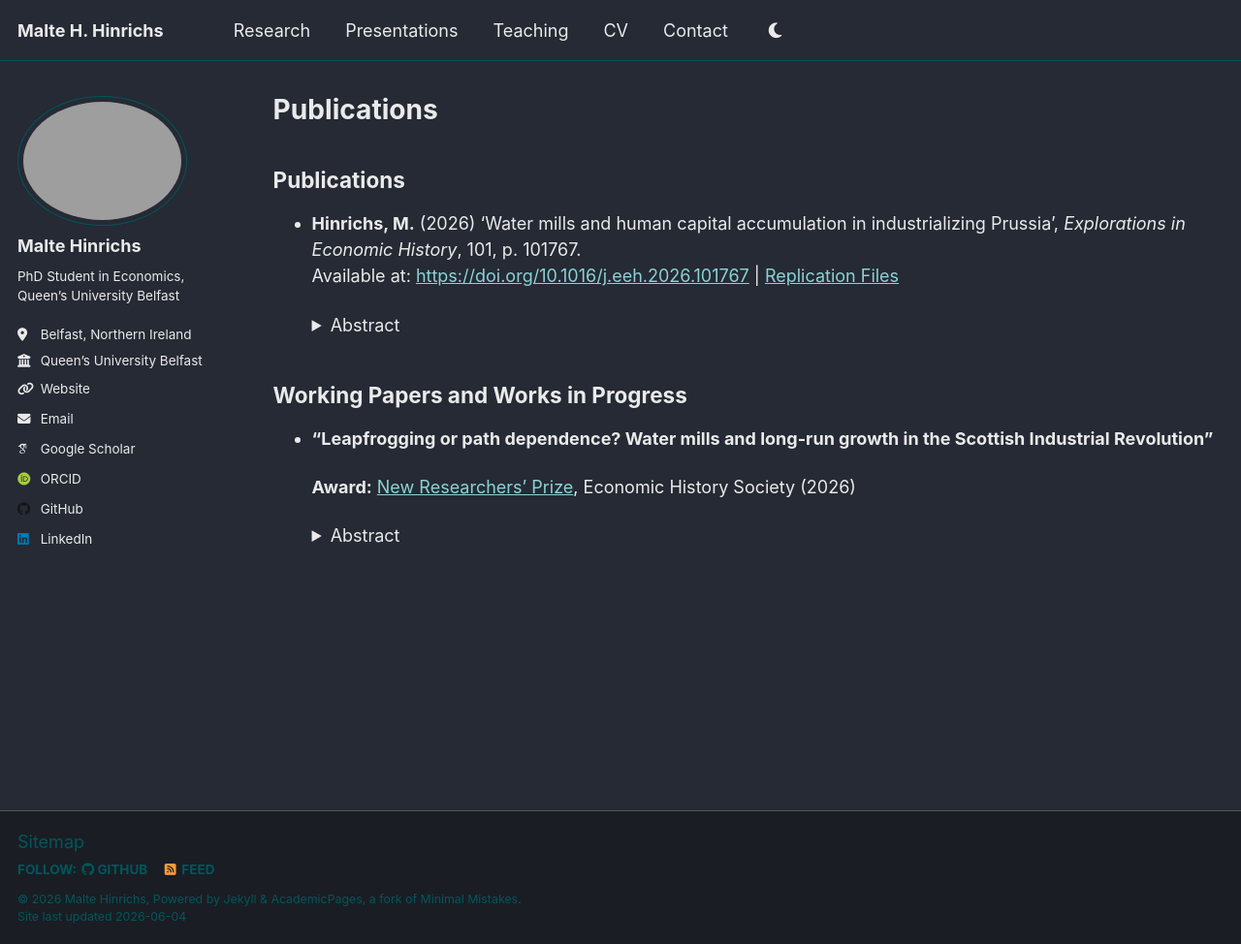
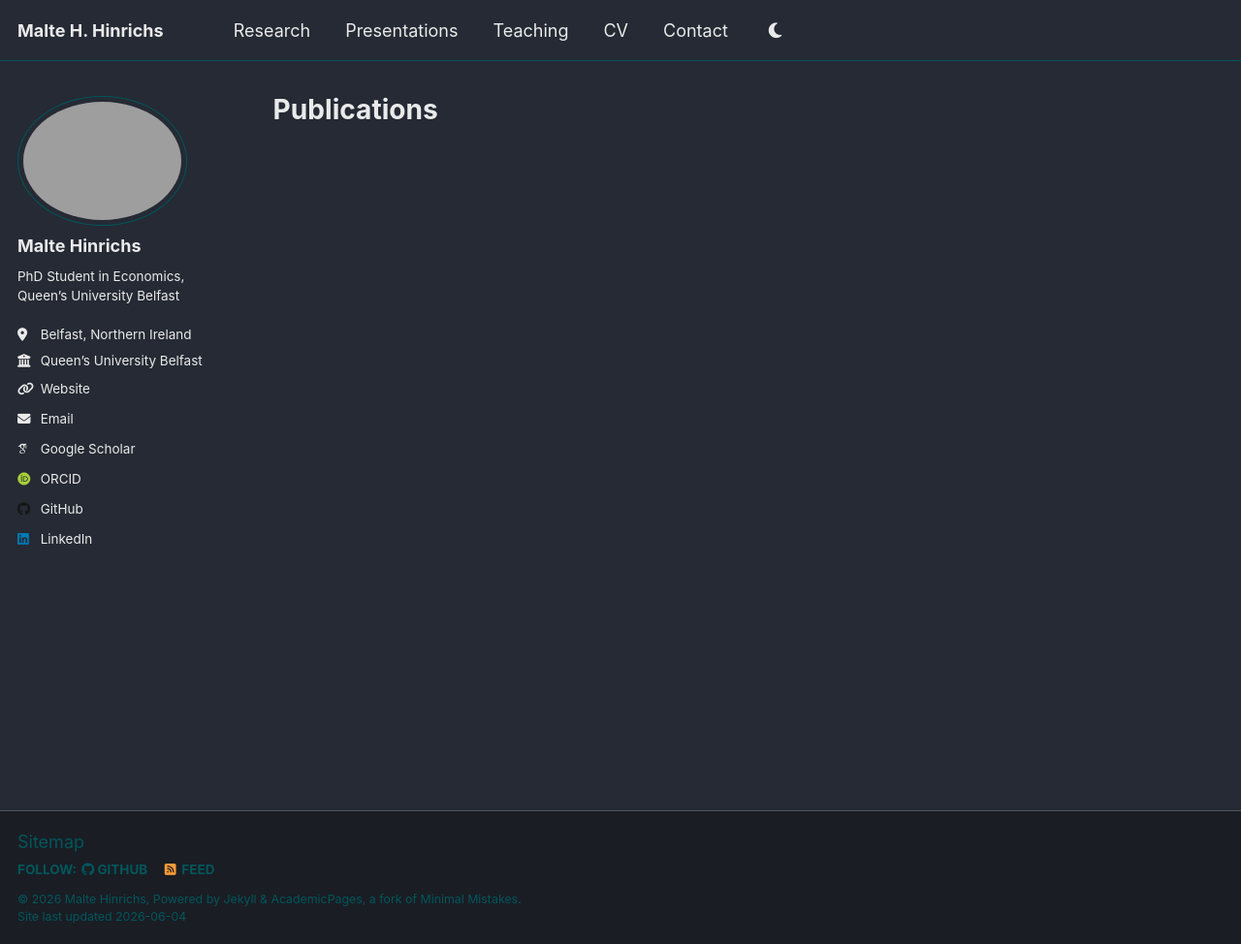
Before and after one commit to maltehhinrichs/maltehhinrichs.github.io, a Jekyll site: the page built from _pages/publications.md, in a window 1280 px wide and 974 px high. Shown: the whole window at 97% size. Built offline with Jekyll 4.4.1, drawn with Linux system fonts in a browser that asks for light colours; some web fonts are replaced; a script that is not in the unit is left out.

Commit message:
Delete publications and working papers from publications.md
Removed publications and working papers sections from the markdown file.

```diff
--- a/_pages/publications.md
+++ b/_pages/publications.md
@@ -4,24 +4,3 @@ title: "Publications"
 permalink: /publications/
 author_profile: true
 ---
-
-## Publications
-
-- **Hinrichs, M.** (2026) 'Water mills and human capital accumulation in industrializing Prussia', *Explorations in Economic History*, 101, p. 101767.
-  Available at: [https://doi.org/10.1016/j.eeh.2026.101767](https://doi.org/10.1016/j.eeh.2026.101767) | [Replication Files](https://doi.org/10.17632/pvnh7g4b39.2)
-
-  <details>
-  <summary>Abstract</summary>
-  Did Germany's industrial rise begin with its water mills? This study examines how water mills shaped early industrial development in Prussia using historical county-level census data. I show that water-powered proto-industrialization fostered skilled artisanal human capital by the mid-nineteenth century. Unlike wind or animal-powered mills, water mills supported diverse industries, driving technological spillovers and early industrialization. Counties with more water mills saw faster population growth, though this effect declined with the adoption of coal and steam. These findings underscore water power's role in Germany's industrial rise, and suggest that water-driven industrialization was a broader European phenomenon, not unique to Britain.
-  </details>
-
-## Working Papers and Works in Progress
-
-- **"Leapfrogging or path dependence? Water mills and long-run growth in the Scottish Industrial Revolution"**
-
-  **Award:** [New Researchers' Prize](https://ehs.org.uk/conference/), Economic History Society (2026)
-
-  <details>
-  <summary>Abstract</summary>
-  When new general-purpose technologies emerge, do incumbents get locked into obsolete infrastructure while agile entrants leapfrog them? Scotland's Industrial Revolution provides a test case. Using digitized locations of over 1,200 water mills from 1755 and parish-level data spanning 140 years, I examine whether steam power initiated a decline of water-powered regions or reinforced their advantages. The results reject leapfrogging: parishes with one additional pre-industrial mill experienced 8% greater population growth by 1891, with effects intensifying precisely when steam engines became abundant. Rather than being trapped by sunk costs, water-powered locations became centers of steam adoption and industrial diversification. Migration flows, including Irish famine refugees, concentrated in these areas.
-  </details>
```
